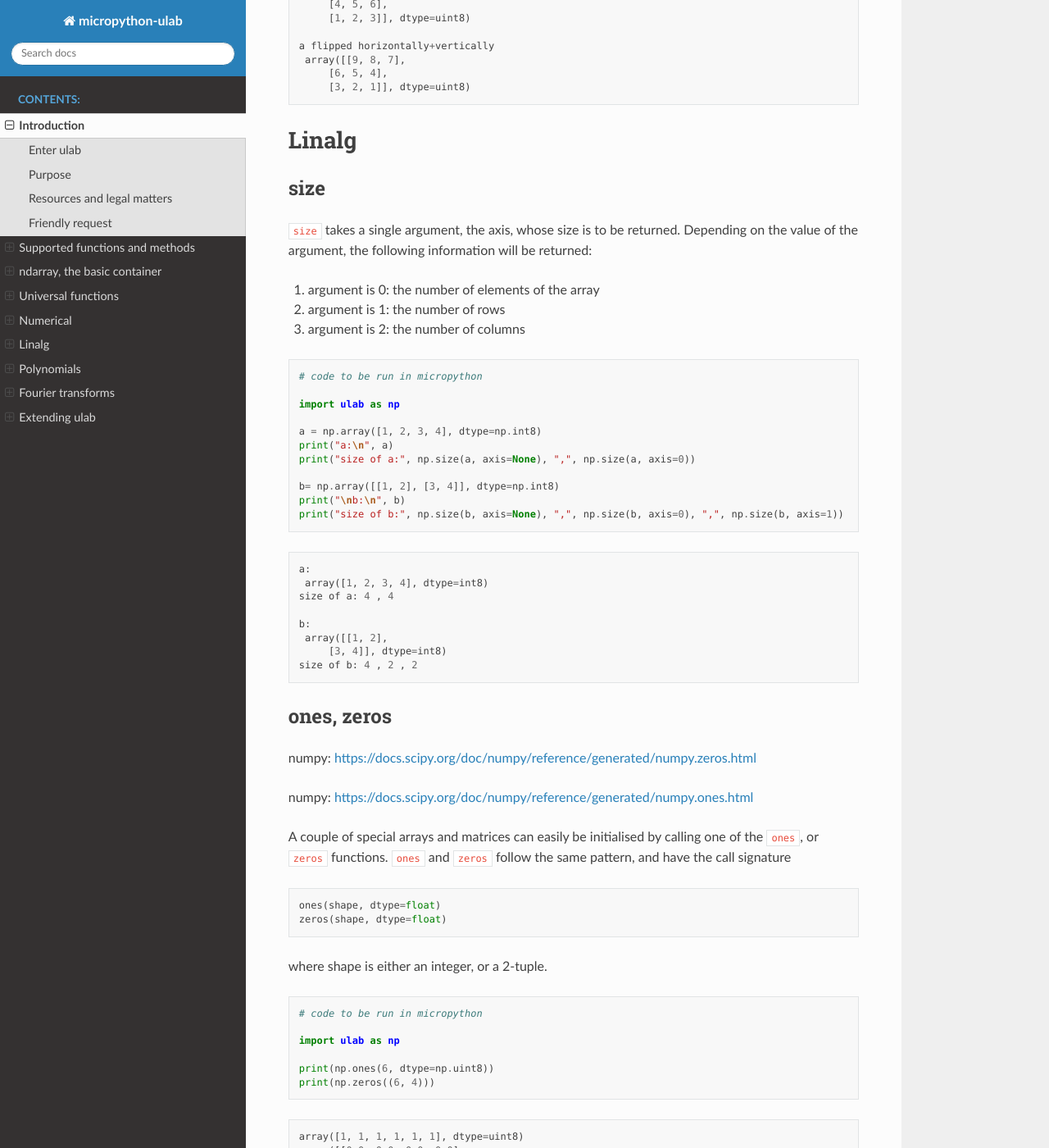
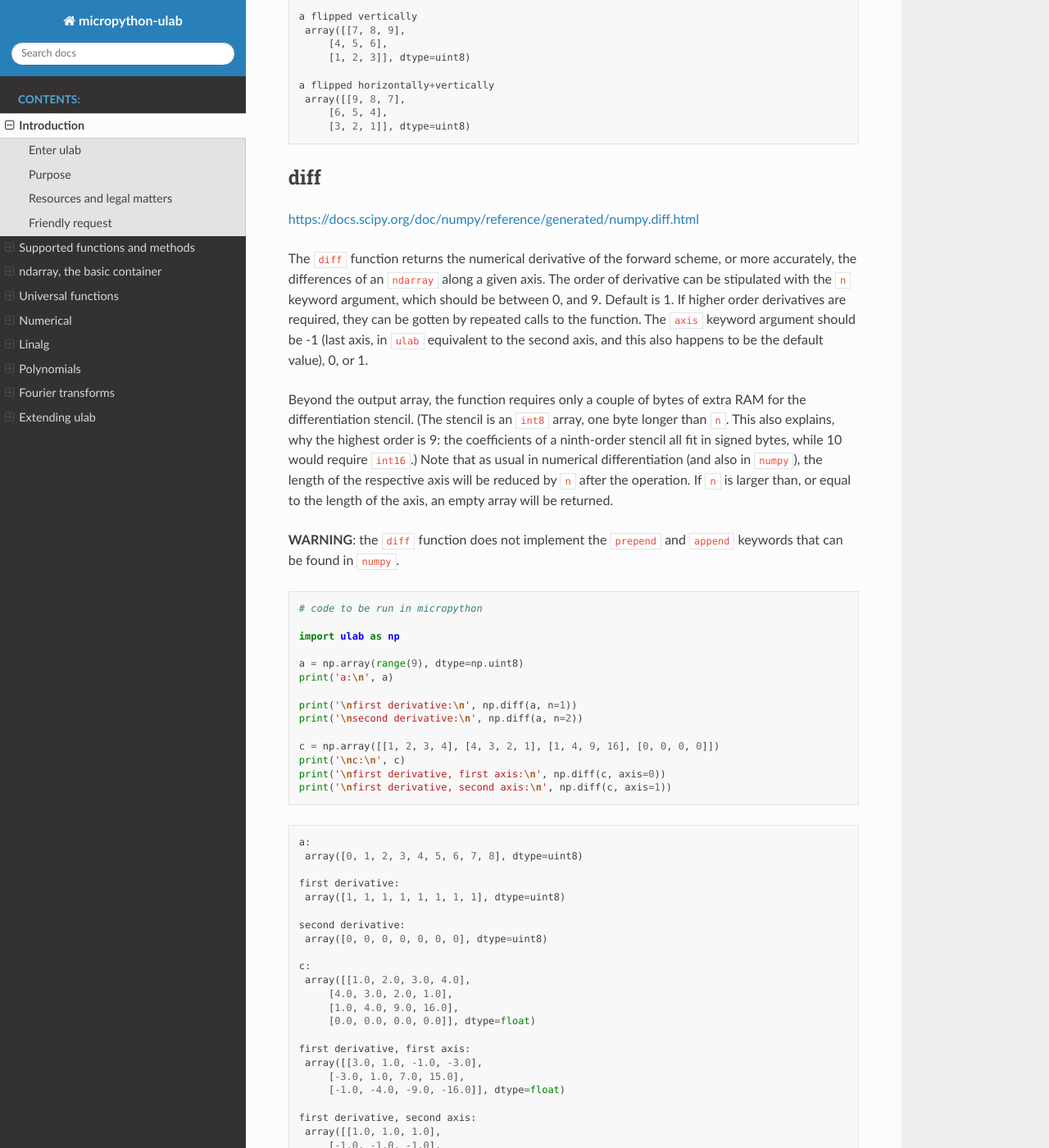
Before and after one commit to v923z/micropython-ulab, a Sphinx documentation site: the page built from docs/manual/source/ulab.rst, in a window 1280 px wide and 1400 px high, scrolled down 29545 px. Shown: the whole window at 82% size. Built offline with Sphinx 7.4.7 and the Read the Docs theme 2.0.0, drawn with Linux system fonts in a browser that asks for light colours; cross-references to code outside the pages are shown as plain code; some of the changed text lies outside the part shown.

Commit message:
added diff function, and updated the manual accordingly

```diff
--- a/docs/manual/source/conf.py
+++ b/docs/manual/source/conf.py
@@ -22,7 +22,7 @@ copyright = '2019, Zoltán Vörös'
 author = 'Zoltán Vörös'
 
 # The full version, including alpha/beta/rc tags
-release = '0.23'
+release = '0.24'
 
 
 # -- General configuration ---------------------------------------------------
--- a/docs/manual/source/ulab.rst
+++ b/docs/manual/source/ulab.rst
@@ -180,8 +180,8 @@ Array initialisation functions
 
 `linspace <#linspace>`__
 
-Statistical properties of arrays
---------------------------------
+Statistical and other properties of arrays
+------------------------------------------
 
 `min <#min,-argmin,-max,-argmax>`__
 
@@ -196,6 +196,8 @@ Statistical properties of arrays
 `std <#sum,-std,-mean>`__
 
 `mean <#sum,-std,-mean>`__
+
+`diff <#diff>`__
 
 Manipulation of polynomials
 ---------------------------
@@ -1773,6 +1775,81 @@ array.
      array([[9, 8, 7],
     	 [6, 5, 4],
     	 [3, 2, 1]], dtype=uint8)
+
+
+
+
+diff
+----
+
+https://docs.scipy.org/doc/numpy/reference/generated/numpy.diff.html
+
+The ``diff`` function returns the numerical derivative of the forward
+scheme, or more accurately, the differences of an ``ndarray`` along a
+given axis. The order of derivative can be stipulated with the ``n``
+keyword argument, which should be between 0, and 9. Default is 1. If
+higher order derivatives are required, they can be gotten by repeated
+calls to the function. The ``axis`` keyword argument should be -1 (last
+axis, in ``ulab`` equivalent to the second axis, and this also happens
+to be the default value), 0, or 1.
+
+Beyond the output array, the function requires only a couple of bytes of
+extra RAM for the differentiation stencil. (The stencil is an ``int8``
+array, one byte longer than ``n``. This also explains, why the highest
+order is 9: the coefficients of a ninth-order stencil all fit in signed
+bytes, while 10 would require ``int16``.) Note that as usual in
+numerical differentiation (and also in ``numpy``), the length of the
+respective axis will be reduced by ``n`` after the operation. If ``n``
+is larger than, or equal to the length of the axis, an empty array will
+be returned.
+
+**WARNING**: the ``diff`` function does not implement the ``prepend``
+and ``append`` keywords that can be found in ``numpy``.
+
+.. code::
+
+    # code to be run in micropython
+
+    import ulab as np
+
+    a = np.array(range(9), dtype=np.uint8)
+    print('a:\n', a)
+
+    print('\nfirst derivative:\n', np.diff(a, n=1))
+    print('\nsecond derivative:\n', np.diff(a, n=2))
+
+    c = np.array([[1, 2, 3, 4], [4, 3, 2, 1], [1, 4, 9, 16], [0, 0, 0, 0]])
+    print('\nc:\n', c)
+    print('\nfirst derivative, first axis:\n', np.diff(c, axis=0))
+    print('\nfirst derivative, second axis:\n', np.diff(c, axis=1))
+
+.. parsed-literal::
+
+    a:
+     array([0, 1, 2, 3, 4, 5, 6, 7, 8], dtype=uint8)
+
+    first derivative:
+     array([1, 1, 1, 1, 1, 1, 1, 1], dtype=uint8)
+
+    second derivative:
+     array([0, 0, 0, 0, 0, 0, 0], dtype=uint8)
+
+    c:
+     array([[1.0, 2.0, 3.0, 4.0],
+    	 [4.0, 3.0, 2.0, 1.0],
+    	 [1.0, 4.0, 9.0, 16.0],
+    	 [0.0, 0.0, 0.0, 0.0]], dtype=float)
+
+    first derivative, first axis:
+     array([[3.0, 1.0, -1.0, -3.0],
+    	 [-3.0, 1.0, 7.0, 15.0],
+    	 [-1.0, -4.0, -9.0, -16.0]], dtype=float)
+
+    first derivative, second axis:
+     array([[1.0, 1.0, 1.0],
+    	 [-1.0, -1.0, -1.0],
+    	 [3.0, 5.0, 7.0],
+    	 [0.0, 0.0, 0.0]], dtype=float)
 
 
 
```
Also changed, not shown: other parts of docs/manual/source/ulab.rst (+2 -2 lines), docs/ulab-change-log.md (+6 -0 lines), docs/ulab-manual.ipynb, docs/ulab.ipynb, 3 other files.
